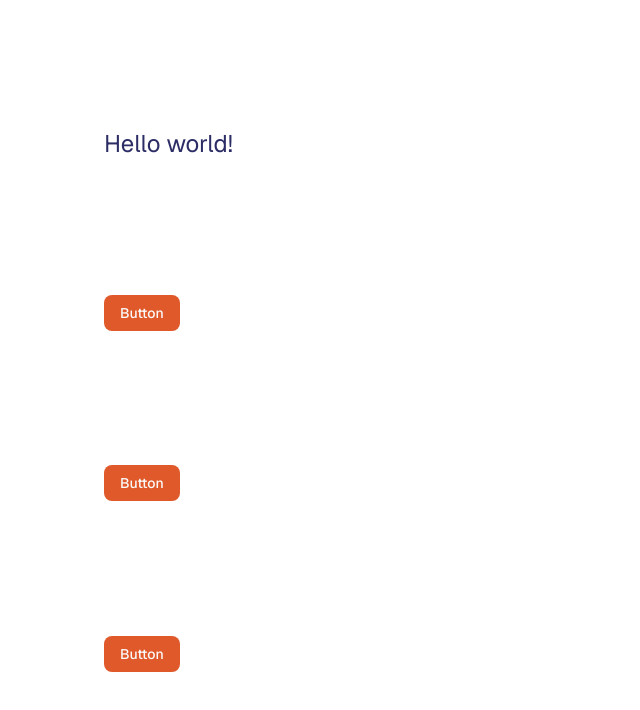
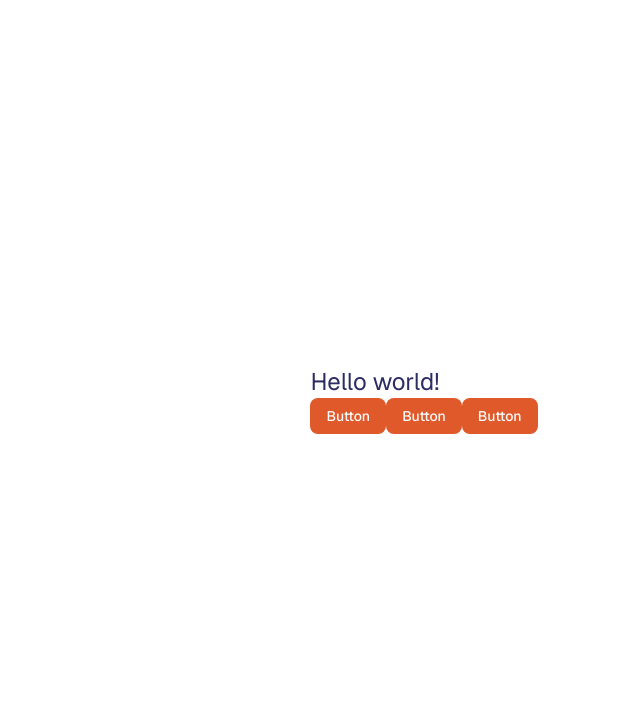
Before and after one commit to mohamed-elsayed-01/psi-website, a Next.js app: page /en in a window 1280 px wide. Shown: the top 710 px of the page, without its empty margins (216-856 px from the left). Built offline with nearby package versions, Linux system fonts and the light colour scheme.

Commit message:
Add CI Script

```diff
--- a/app/[locale]/page.tsx
+++ b/app/[locale]/page.tsx
@@ -5,8 +5,8 @@
     const t = useTranslations('HomePage');
     return (
         <div className="flex min-h-screen items-center justify-center font-sans">
-            <div className="flex min-h-screen w-full max-w-3xl flex-col items-center justify-between py-32 px-16 sm:items-start">
-                <h1 className="text-2xl">{t('title')}</h1>
+            <div className="">
+                <h1 className="text-2xl ">{t('title')}</h1>
                 <Button variant={"secondary"}>Button</Button>
                 <Button variant={"secondary"}>Button</Button>
                 <Button variant={"secondary"}>Button</Button>
```
